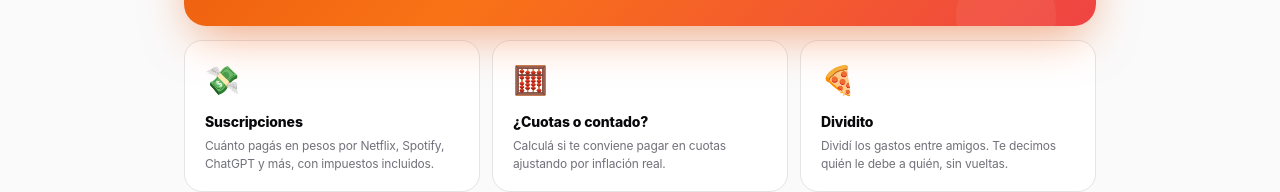
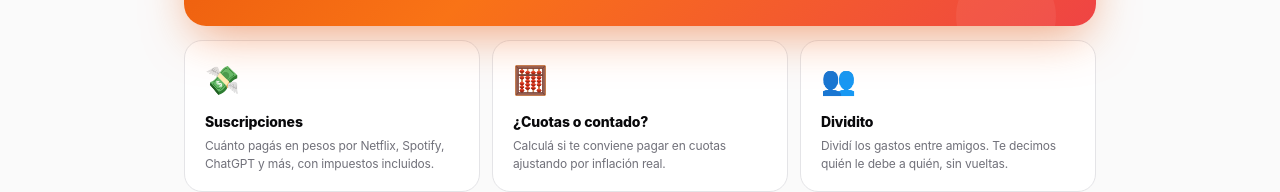
Before and after one commit to tuvii10/CODITO, a Next.js app: page / in a window 1280 px wide. Shown: the part 919-1111 px from the top of the page. Built offline with nearby package versions, Linux system fonts and the light colour scheme.

Commit message:
ui: cambiar emoji dividito de pizza a grupo

```diff
--- a/app/page.tsx
+++ b/app/page.tsx
@@ -256,7 +256,7 @@ export default function Home() {
               onMouseEnter={e => { (e.currentTarget as HTMLDivElement).style.borderColor = '#fdba74'; (e.currentTarget as HTMLDivElement).style.boxShadow = '0 4px 16px rgba(249,115,22,0.1)' }}
               onMouseLeave={e => { (e.currentTarget as HTMLDivElement).style.borderColor = '#e4e4e7'; (e.currentTarget as HTMLDivElement).style.boxShadow = 'none' }}
             >
-              <div style={{ fontSize: 28, marginBottom: 10 }}>🍕</div>
+              <div style={{ fontSize: 28, marginBottom: 10 }}>👥</div>
               <p style={{ fontSize: 14, fontWeight: 800, color: '#09090b', marginBottom: 5, letterSpacing: '-0.01em' }}>Dividito</p>
               <p style={{ fontSize: 12, color: '#71717a', lineHeight: 1.5 }}>
                 Dividí los gastos entre amigos. Te decimos quién le debe a quién, sin vueltas.
```
